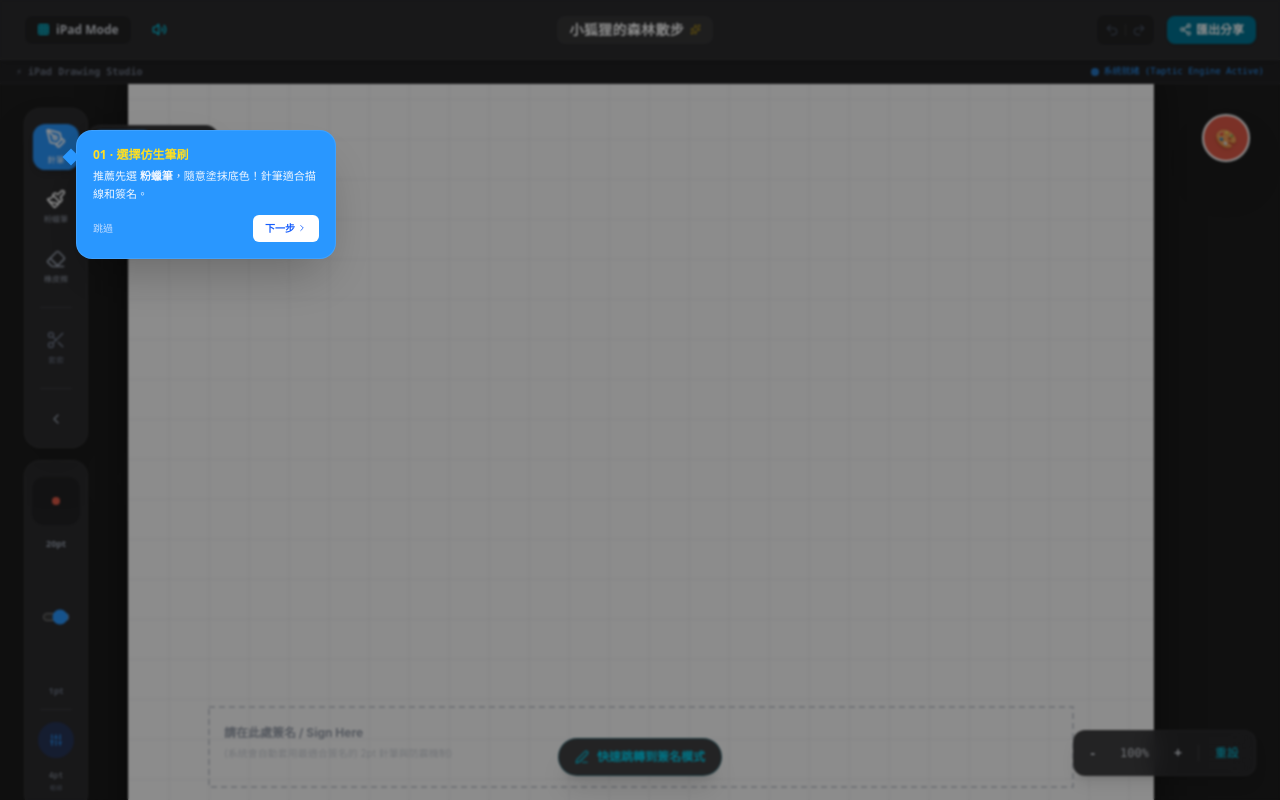
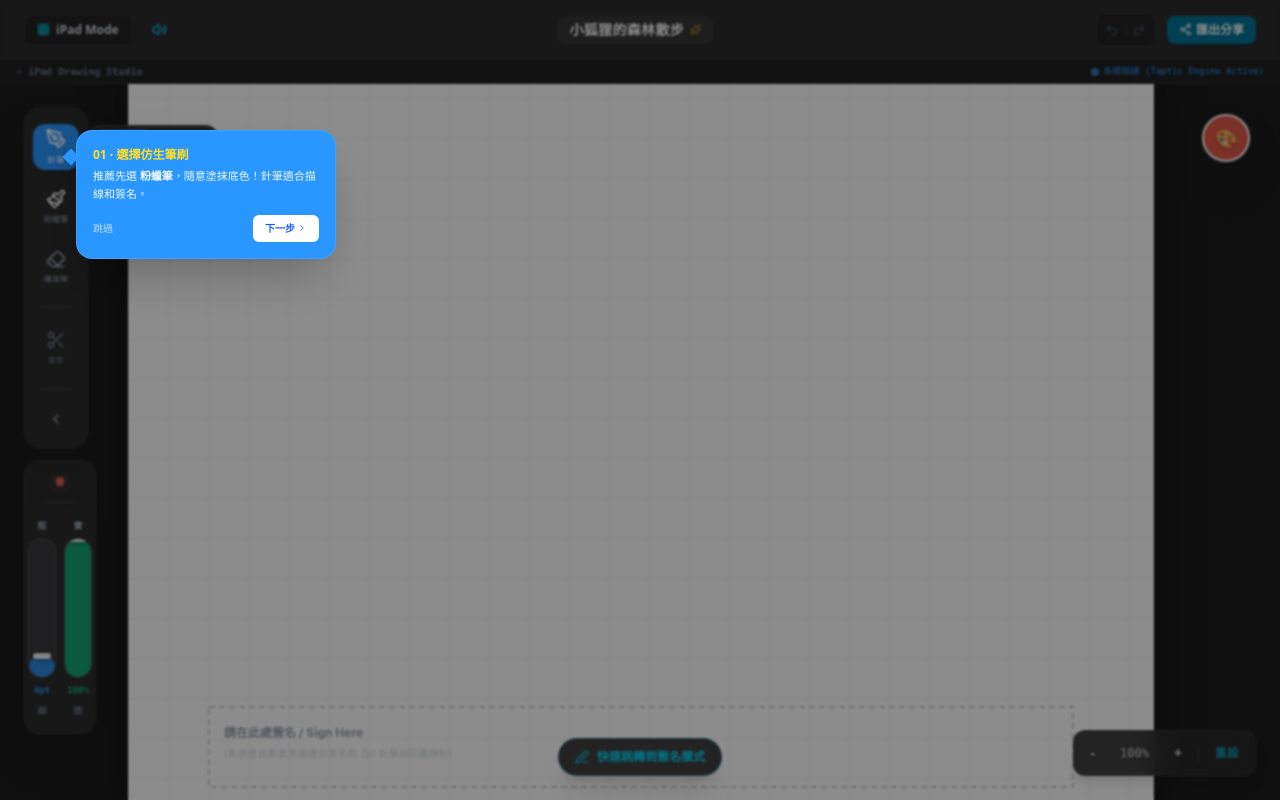
Before and after one commit to meijun-cloud/ipad-drawing-app, a React (Vite) app: page / in a window 1280 px wide. Built offline with nearby package versions, Linux system fonts and the light colour scheme.

Commit message:
Add files via upload

```diff
--- a/src/components/BrushSliderView.tsx
+++ b/src/components/BrushSliderView.tsx
@@ -1,12 +1,11 @@
 /**
- * @license
- * SPDX-License-Identifier: Apache-2.0
+ * BrushSliderView — Procreate 風格垂直滑桿
+ * 用 pointer events 在 div 上實作，完全相容 iOS Safari + Apple Pencil
  */
 
-import React, { useState } from 'react';
+import React, { useRef, useCallback } from 'react';
 import { ToolType, BrushSettings } from '../types';
 import { hapticFeedback } from './AudioSynthesizer';
-import { Sliders, Sun, ShieldAlert } from 'lucide-react';
 
 interface BrushSliderViewProps {
   currentTool: ToolType;
@@ -16,7 +15,100 @@ interface BrushSliderViewProps {
   currentColor: string;
 }
 
-type SliderMode = 'size' | 'opacity';
+// 單一垂直滑桿元件
+const VerticalSlider: React.FC<{
+  value: number;       // 0.0 ~ 1.0（正規化）
+  onChange: (v: number) => void;
+  color: string;
+  topLabel: string;
+  bottomLabel: string;
+  valueLabel: string;
+}> = ({ value, onChange, color, topLabel, bottomLabel, valueLabel }) => {
+  const trackRef = useRef<HTMLDivElement>(null);
+  const isDragging = useRef(false);
+
+  const calcValue = useCallback((clientY: number) => {
+    const track = trackRef.current;
+    if (!track) return;
+    const rect = track.getBoundingClientRect();
+    // 頂部 = 最大值，底部 = 最小值
+    const ratio = 1 - Math.max(0, Math.min(1, (clientY - rect.top) / rect.height));
+    onChange(ratio);
+  }, [onChange]);
+
+  const onPointerDown = (e: React.PointerEvent) => {
+    // 只接受手指和 Apple Pencil（排除滑鼠右鍵）
+    if (e.button !== 0 && e.pointerType === 'mouse') return;
+    e.stopPropagation();
+    isDragging.current = true;
+    try { (e.currentTarget as HTMLElement).setPointerCapture(e.pointerId); } catch (_) {}
+    calcValue(e.clientY);
+    hapticFeedback.playTap('light');
+  };
+
+  const onPointerMove = (e: React.PointerEvent) => {
+    if (!isDragging.current) return;
+    e.stopPropagation();
+    calcValue(e.clientY);
+  };
+
+  const onPointerUp = (e: React.PointerEvent) => {
+    isDragging.current = false;
+    try { (e.currentTarget as HTMLElement).releasePointerCapture(e.pointerId); } catch (_) {}
+  };
+
+  const fillPercent = value * 100;
+
+  return (
+    <div className="flex flex-col items-center gap-1.5 select-none">
+      {/* 上標籤 */}
+      <span className="text-[9px] font-bold text-gray-400">{topLabel}</span>
+
+      {/* 滑桿本體 */}
+      <div
+        ref={trackRef}
+        className="relative rounded-2xl cursor-pointer overflow-hidden"
+        style={{
+          width: '28px',
+          height: '140px',
+          background: 'rgba(255,255,255,0.07)',
+          border: '1px solid rgba(255,255,255,0.1)',
+          touchAction: 'none',
+        }}
+        onPointerDown={onPointerDown}
+        onPointerMove={onPointerMove}
+        onPointerUp={onPointerUp}
+        onPointerCancel={onPointerUp}
+      >
+        {/* 填充區（從底部往上長） */}
+        <div
+          className="absolute bottom-0 left-0 right-0 rounded-2xl transition-none"
+          style={{
+            height: `${fillPercent}%`,
+            background: color,
+            opacity: 0.85,
+          }}
+        />
+        {/* 拇指指示線 */}
+        <div
+          className="absolute left-1 right-1 rounded-full pointer-events-none"
+          style={{
+            bottom: `calc(${fillPercent}% - 3px)`,
+            height: '6px',
+            background: 'rgba(255,255,255,0.9)',
+            boxShadow: '0 1px 4px rgba(0,0,0,0.5)',
+          }}
+        />
+      </div>
+
+      {/* 數值 */}
+      <span className="text-[9px] font-mono font-bold" style={{ color }}>{valueLabel}</span>
+
+      {/* 下標籤 */}
+      <span className="text-[9px] font-bold text-gray-500">{bottomLabel}</span>
+    </div>
+  );
+};
 
 export const BrushSliderView: React.FC<BrushSliderViewProps> = ({
   currentTool,
@@ -25,139 +117,65 @@ export const BrushSliderView: React.FC<BrushSliderViewProps> = ({
   setBrushOpacity,
   currentColor,
 }) => {
-  const [sliderMode, setSliderMode] = useState<SliderMode>('size');
-
   const currentSize = brushSettings[currentTool]?.size ?? 5;
   const currentOpacity = brushSettings[currentTool]?.opacity ?? 1;
+  const isInteractive = currentTool !== 'lasso';
 
-  const handleModeToggle = () => {
-    setSliderMode(sliderMode === 'size' ? 'opacity' : 'size');
-    hapticFeedback.playTap('light');
+  const SIZE_MIN = 1, SIZE_MAX = 20;
+  const sizeNorm = (currentSize - SIZE_MIN) / (SIZE_MAX - SIZE_MIN);
+
+  const handleSizeChange = (norm: number) => {
+    const size = Math.round((SIZE_MIN + norm * (SIZE_MAX - SIZE_MIN)) * 2) / 2; // step 0.5
+    setBrushSize(currentTool, Math.max(SIZE_MIN, Math.min(SIZE_MAX, size)));
   };
 
-  const handleSizeChange = (e: React.ChangeEvent<HTMLInputElement>) => {
-    const size = parseFloat(e.target.value);
-    setBrushSize(currentTool, size);
-  };
-
-  const handleOpacityChange = (e: React.ChangeEvent<HTMLInputElement>) => {
-    const opacity = parseFloat(e.target.value);
+  const handleOpacityChange = (norm: number) => {
+    const opacity = Math.round(Math.max(0.05, Math.min(1, norm)) * 20) / 20; // step 0.05
     setBrushOpacity(currentTool, opacity);
   };
 
-  const isInteractive = currentTool !== 'lasso';
-
   return (
-    <div className={`flex flex-col bg-[#2c2c2e] text-white w-[64px] py-4 px-2 rounded-2xl shadow-2xl border border-white/5 h-fit items-center gap-3 transition-opacity ${!isInteractive ? 'opacity-30 pointer-events-none' : 'opacity-100'}`}>
-
-      {/* 🟢 Live Stroke Preview (Norman's Visibility Rule) */}
-      <div className="h-12 w-12 rounded-xl bg-black/20 flex items-center justify-center relative overflow-hidden" title="筆跡大小與不透明度即時預覽">
     <div
-          className="rounded-full transition-all"
+      className={`flex flex-col bg-[#2c2c2e] text-white w-[72px] py-4 px-2 rounded-2xl shadow-2xl border border-white/5 items-center gap-4 transition-opacity ${
+        !isInteractive ? 'opacity-30 pointer-events-none' : 'opacity-100'
+      }`}
+    >
+      {/* 即時預覽圓點 */}
+      <div
+        className="rounded-full border border-white/10 transition-all"
         style={{
-            backgroundColor: currentColor,
-            width: `${Math.max(2, Math.min(38, currentSize * 2))}px`,
-            height: `${Math.max(2, Math.min(38, currentSize * 2))}px`,
-            opacity: currentTool === 'eraser' ? 0.9 : currentOpacity,
+          width: `${Math.max(6, Math.min(44, currentSize * 2.2))}px`,
+          height: `${Math.max(6, Math.min(44, currentSize * 2.2))}px`,
+          background: currentTool === 'eraser' ? 'rgba(255,100,100,0.3)' : currentColor,
+          opacity: currentTool === 'eraser' ? 1 : currentOpacity,
+          boxShadow: `0 0 8px 1px ${currentTool === 'eraser' ? 'rgba(255,80,80,0.3)' : currentColor}55`,
         }}
       />
-        {currentTool === 'eraser' && (
-          <div className="absolute inset-0 border border-dashed border-red-500/30 rounded-xl pointer-events-none flex items-center justify-center">
-            <span className="text-[7px] text-red-400 font-bold scale-[0.8]">橡皮</span>
-          </div>
-        )}
-      </div>
 
-      {/* 📏 Vertical Sliders (Norman's Mapping Principle: Top is maximum, Bottom is minimum) */}
-      <div className="flex flex-col items-center h-[160px] relative justify-center">
-        {sliderMode === 'size' ? (
-          <div className="flex flex-col items-center h-full justify-between">
-            <span className="text-[9px] font-bold text-gray-400">20pt</span>
+      {/* 分隔線 */}
+      <div className="w-8 h-[1px] bg-white/10" />
 
-            {/* Vertical Slider - iOS Safari 相容寫法 */}
-            <div className="relative flex items-center justify-center" style={{ height: '112px', width: '32px' }}>
-              <input
-                type="range"
-                min="1"
-                max="20"
-                step="0.5"
-                value={currentSize}
+      {/* 兩個垂直滑桿並排 */}
+      <div className="flex flex-row gap-2 items-start justify-center">
+        {/* 粗細滑桿 */}
+        <VerticalSlider
+          value={sizeNorm}
           onChange={handleSizeChange}
-                style={{
-                  position: 'absolute',
-                  width: '112px',
-                  height: '28px',
-                  transform: 'rotate(-90deg)',
-                  WebkitAppearance: 'slider-vertical' as any,
-                  appearance: 'slider-vertical' as any,
-                  cursor: 'pointer',
-                  accentColor: '#2997FF',
-                  background: 'rgba(255,255,255,0.15)',
-                  borderRadius: '4px',
-                  touchAction: 'none',
-                }}
+          color="#2997FF"
+          topLabel="粗"
+          bottomLabel="細"
+          valueLabel={`${currentSize}pt`}
         />
-            </div>
 
-            <span className="text-[9px] font-bold text-gray-500">1pt</span>
-          </div>
-        ) : (
-          <div className="flex flex-col items-center h-full justify-between">
-            <span className="text-[9px] font-bold text-gray-400">100%</span>
-
-            {/* Vertical Slider - iOS Safari 相容寫法 */}
-            <div className="relative flex items-center justify-center" style={{ height: '112px', width: '32px' }}>
-              <input
-                type="range"
-                min="0.1"
-                max="1.0"
-                step="0.05"
+        {/* 透明度滑桿 */}
+        <VerticalSlider
           value={currentOpacity}
           onChange={handleOpacityChange}
-                style={{
-                  position: 'absolute',
-                  width: '112px',
-                  height: '28px',
-                  transform: 'rotate(-90deg)',
-                  WebkitAppearance: 'slider-vertical' as any,
-                  appearance: 'slider-vertical' as any,
-                  cursor: 'pointer',
-                  accentColor: '#10b981',
-                  background: 'rgba(255,255,255,0.15)',
-                  borderRadius: '4px',
-                  touchAction: 'none',
-                }}
+          color="#10b981"
+          topLabel="實"
+          bottomLabel="透"
+          valueLabel={`${Math.round(currentOpacity * 100)}%`}
         />
-            </div>
-
-            <span className="text-[9px] font-bold text-gray-500">10%</span>
-          </div>
-        )}
-      </div>
-
-      <div className="w-8 h-[1px] bg-white/10" />
-
-      {/* 🔄 Dynamic Toggle Mode Button with Tap Feedback */}
-      <button
-        onClick={handleModeToggle}
-        className={`w-9 h-9 rounded-full flex items-center justify-center transition-all cursor-pointer ${
-          sliderMode === 'size'
-            ? 'bg-blue-600/20 text-[#2997FF] hover:bg-blue-600/30'
-            : 'bg-emerald-600/20 text-emerald-400 hover:bg-emerald-600/30'
-        }`}
-        title={sliderMode === 'size' ? '點擊切換為「透明度」控制模式' : '點擊切換為「粗細大小」控制模式'}
-      >
-        {sliderMode === 'size' ? <Sliders size={14} /> : <Sun size={14} />}
-      </button>
-
-      {/* Short Dynamic Text labeling current active parameter value */}
-      <div className="text-center">
-        <span className="text-[8px] text-gray-400 block font-mono">
-          {sliderMode === 'size' ? `${currentSize}pt` : `${Math.round(currentOpacity * 100)}%`}
-        </span>
-        <span className="text-[6px] text-gray-500 uppercase block tracking-wider mt-0.5">
-          {sliderMode === 'size' ? '粗細' : '透度'}
-        </span>
       </div>
     </div>
   );
```
Lines whose indentation alone changed are shown as unchanged.
